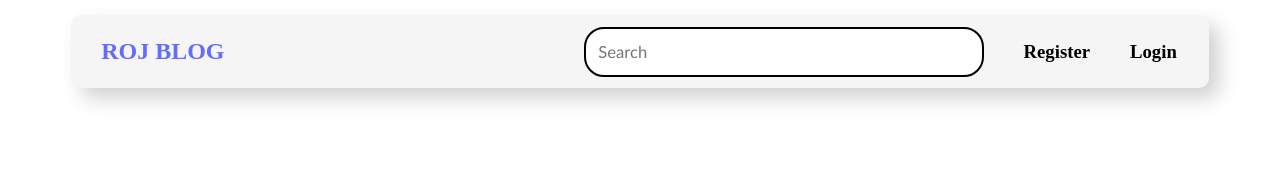
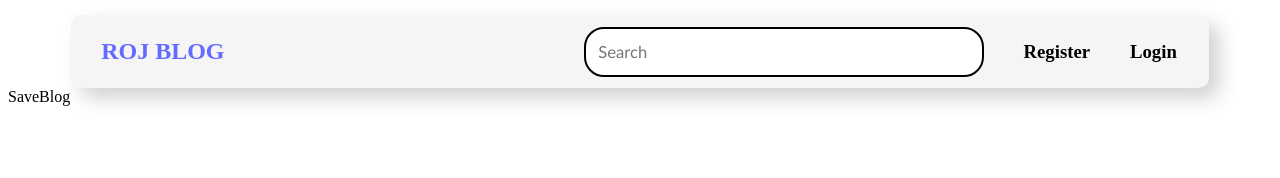
Before and after one commit to firojahmed1313/ROJBLOGFB, a React (Vite) app in the folder Frontend/rojBlog/: page /saveBlog in a window 1280 px wide. Shown: the top 178 px of the page. Built offline with nearby package versions, Linux system fonts and the light colour scheme.

Commit message:
save blog sample

```diff
--- a/Frontend/rojBlog/src/App.jsx
+++ b/Frontend/rojBlog/src/App.jsx
@@ -6,6 +6,7 @@ import AddBlog from "./pages/AddBlog";
 import Profile from "./pages/Profile";
 import Login from "./pages/Login";
 import Navber from "./components/Navber";
+import SaveBlog from "./pages/SaveBlog";
 
 const App = () => {
   return (
@@ -15,6 +16,7 @@ const App = () => {
         <Route path="/" element={<Home/>} />
         <Route path="/register" element={<Register />} />
         <Route path="/addBlog" element={<AddBlog />} />
+        <Route path="/saveBlog" element={<SaveBlog />} />
         <Route path="/profile" element={<Profile />} />
         <Route path="/login" element={<Login />} />
       </Routes>
--- a/Frontend/rojBlog/src/components/profileall/ProfileNav.jsx
+++ b/Frontend/rojBlog/src/components/profileall/ProfileNav.jsx
@@ -66,8 +66,8 @@ const ProfileNav = () => {
           <Link to={"/addBlog"} className="Linkitem">
             <h3>AddBlog</h3>
           </Link>
-          <Link to={"/addBlog"} className="Linkitem">
-            <h3>AddBlog</h3>
+          <Link to={"/saveBlog"} className="Linkitem">
+            <h3>SaveBlog</h3>
           </Link>
           <div className="Linkitem" onClick={logOut}>
             <h3>Logout</h3>
--- /dev/null
+++ b/Frontend/rojBlog/src/pages/SaveBlog.jsx
@@ -0,0 +1,9 @@
+import React from 'react'
+
+const SaveBlog = () => {
+  return (
+    <div>SaveBlog</div>
+  )
+}
+
+export default SaveBlog
```
